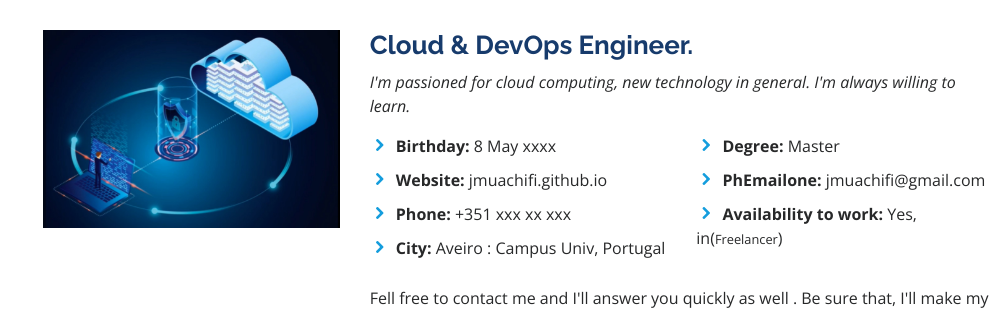
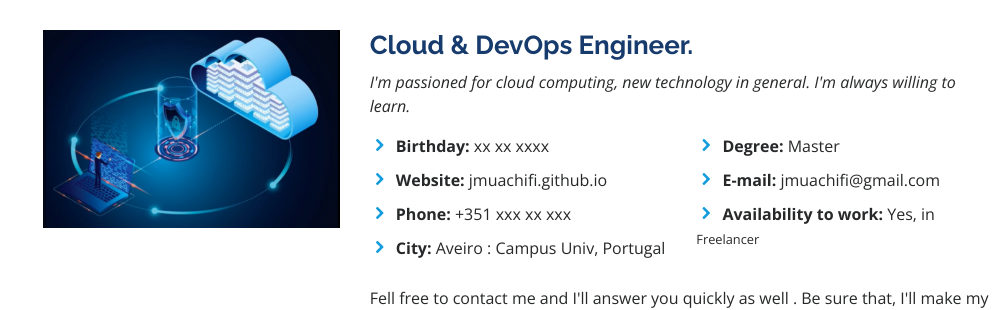
Before and after one commit to jmuachifi/jmuachifi.github.io, a plain HTML site: page index.html in a window 1280 px wide. Shown: the part 962-1272 px from the top of the page, without its empty margins (272-1280 px from the left). Drawn offline with nearby package versions, Linux system fonts and the light colour scheme.

Commit message:
Update index.html

```diff
--- a/index.html
+++ b/index.html
@@ -99,7 +99,7 @@
             <div class="row">
               <div class="col-lg-6">
                 <ul>
-                  <li><i class="icofont-rounded-right"></i> <strong>Birthday:</strong> 8 May xxxx </li>
+                  <li><i class="icofont-rounded-right"></i> <strong>Birthday:</strong> xx xx xxxx </li>
                   <li><i class="icofont-rounded-right"></i> <strong>Website:</strong> jmuachifi.github.io</li>
                   <li><i class="icofont-rounded-right"></i> <strong>Phone:</strong> +351 xxx xx xxx</li>
                   <li><i class="icofont-rounded-right"></i> <strong>City:</strong> Aveiro : Campus Univ, Portugal</li>
@@ -109,8 +109,8 @@
                 <ul>
                   <!--<li><i class="icofont-rounded-right"></i> <strong>Age:</strong> 33</li>-->
                   <li><i class="icofont-rounded-right"></i> <strong>Degree:</strong> Master</li>
-                  <li><i class="icofont-rounded-right"></i> <strong>PhEmailone:</strong> jmuachifi@gmail.com</li>
-                  <li><i class="icofont-rounded-right"></i> <strong>Availability to work:</strong> Yes, in(<small>Freelancer</small>)</li>
+                  <li><i class="icofont-rounded-right"></i> <strong>E-mail:</strong> jmuachifi@gmail.com</li>
+                  <li><i class="icofont-rounded-right"></i> <strong>Availability to work:</strong> Yes, in <small>Freelancer</small></li>
                 </ul>
               </div>
             </div>
```
